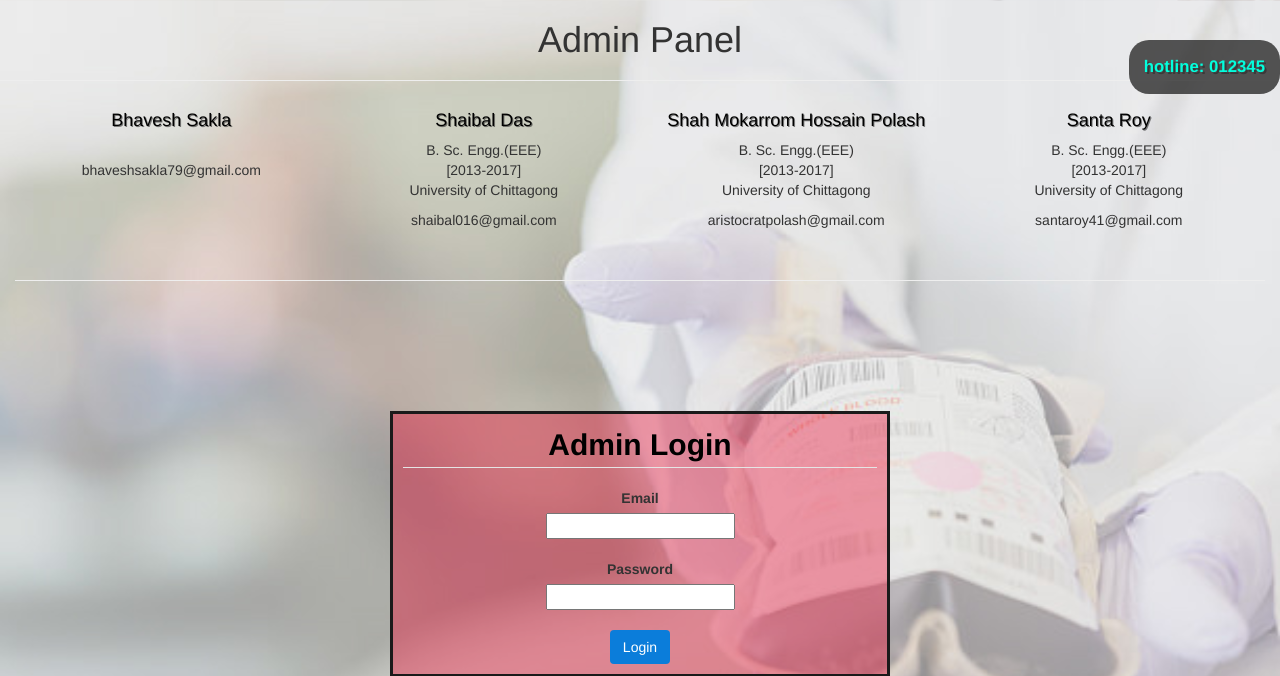
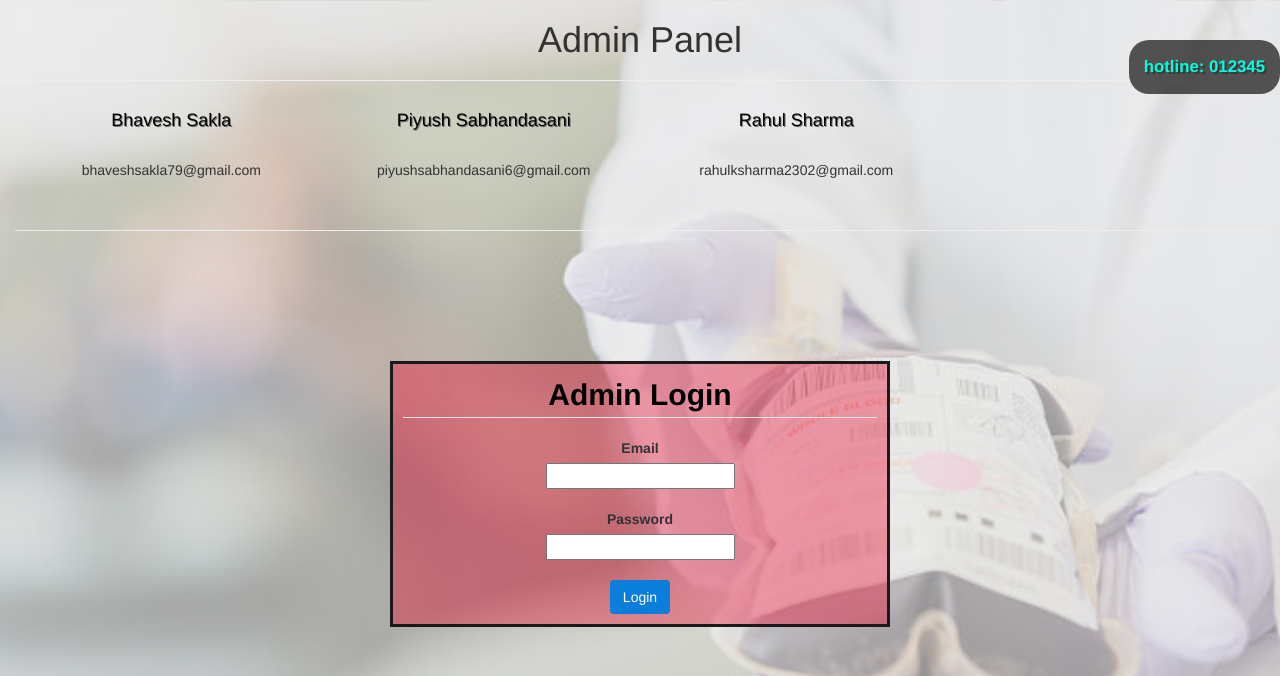
Before and after one commit to Rks2302/bb2302, a PHP site: page /ADMIN/admin_login.php in a window 1280 px wide. Shown: the top 676 px of the page. Run offline with PHP 8.4, Linux system fonts and the light colour scheme.

Commit message:
Update admin_login.php

```diff
--- a/ADMIN/admin_login.php
+++ b/ADMIN/admin_login.php
@@ -93,25 +93,20 @@ session_start();
             </div>
 
             <div class="col-sm-12 col-md-6 col-lg-3">
-                <h4>Shaibal Das</h4>
-                <p>B. Sc. Engg.(EEE)<br>[2013-2017]<br>University of Chittagong</p>
-                <p>shaibal016@gmail.com</p>
+                <h4>Piyush Sabhandasani</h4>
+                <br>
+                <p>piyushsabhandasani6@gmail.com </p>
                 <br>
             </div>
 
             <div class="col-sm-12 col-md-6 col-lg-3">
-                <h4>Shah Mokarrom Hossain Polash</h4>
-                <p>B. Sc. Engg.(EEE)<br>[2013-2017]<br>University of Chittagong</p>
-                <p>aristocratpolash@gmail.com</p>
+                <h4>Rahul Sharma</h4>
+                <br>
+                <p>rahulksharma2302@gmail.com</p>
                 <br>
             </div>
 
-            <div class="col-sm-12 col-md-6 col-lg-3">
-                <h4>Santa Roy</h4>
-                <p>B. Sc. Engg.(EEE)<br>[2013-2017]<br>University of Chittagong</p>
-                <p>santaroy41@gmail.com</p>
-                <br>
-            </div>
+
         </div>
     </center>
 
```
